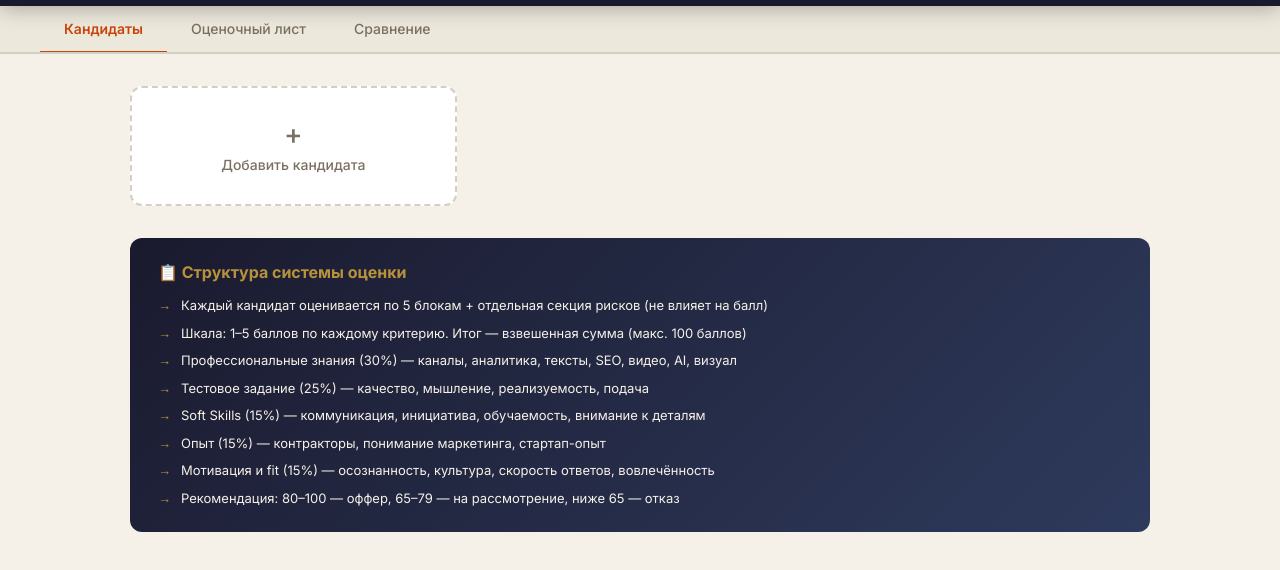
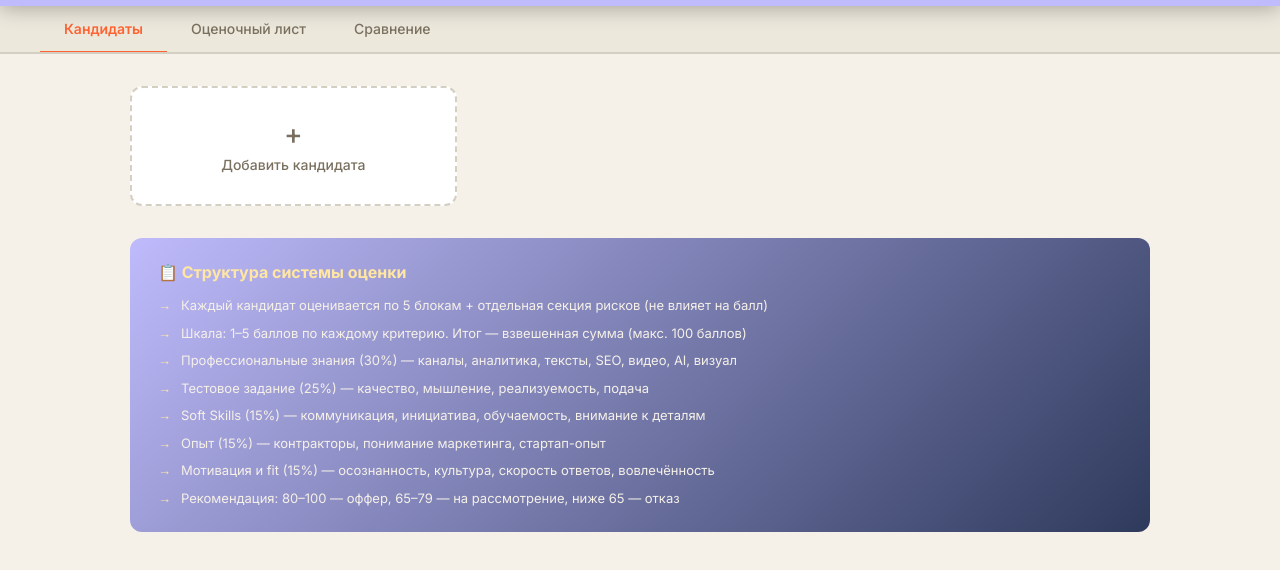
Before and after one commit to iljanerdsbay/dmm-eval, a plain HTML site: page index.html in a window 1280 px wide. Shown: the part 76-646 px from the top of the page. Drawn offline with Linux system fonts and the light colour scheme.

Commit message:
Update index.html

```diff
--- a/index.html
+++ b/index.html
@@ -7,12 +7,12 @@
 <link href="https://fonts.googleapis.com/css2?family=Inter:wght@300;400;500;600;700&display=swap" rel="stylesheet">
 <style>
   :root {
-    --ink: #1a1a2e;
+    --ink: #BFBBFC;
     --paper: #f5f0e8;
     --cream: #ede8dc;
-    --accent: #c8440a;
+    --accent: #FF6331;
     --accent2: #2e6b8a;
-    --gold: #b8923a;
+    --gold: #FFE6A3;
     --muted: #7a7060;
     --border: #d4cfc3;
     --success: #2d7a4f;
```
